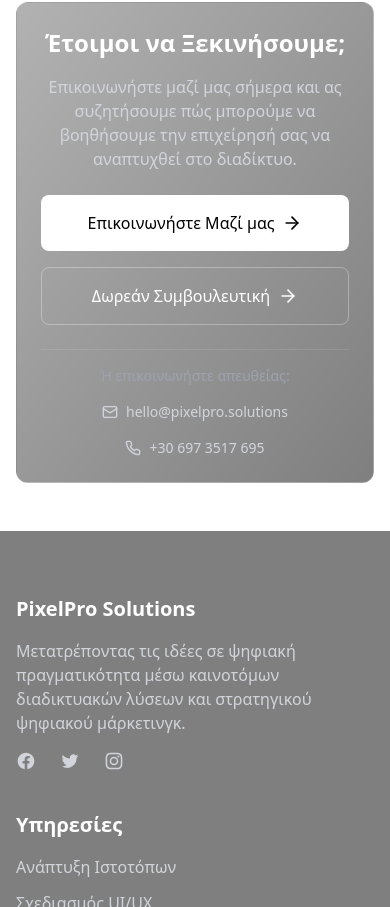
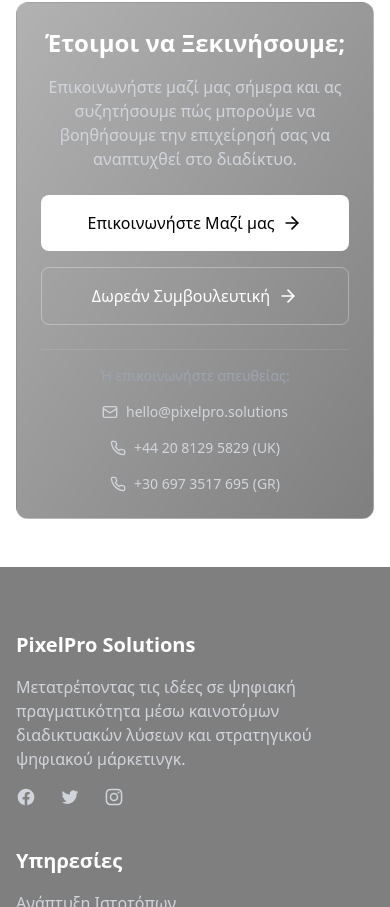
Before and after one commit to Pixelprosolutions/pprogr, a React (Vite) app: page / in a window 390 px wide. Shown: the part 11093-12000 px from the top of the page. Built offline with nearby package versions, Linux system fonts and the light colour scheme.

Commit message:
Add UK phone number to contact information

```diff
--- a/src/components/Contact.tsx
+++ b/src/components/Contact.tsx
@@ -78,9 +78,13 @@ const Contact: React.FC = () => {
                     <Mail className="h-4 w-4 mr-2" />
                     hello@pixelpro.solutions
                   </a>
+                  <a href="tel:+442081295829" className="flex items-center hover:text-white transition-colors">
+                    <Phone className="h-4 w-4 mr-2" />
+                    +44 20 8129 5829 (UK)
+                  </a>
                   <a href="tel:+306973517695" className="flex items-center hover:text-white transition-colors">
                     <Phone className="h-4 w-4 mr-2" />
-                    +30 697 3517 695
+                    +30 697 3517 695 (GR)
                   </a>
                 </div>
               </div>
--- a/src/components/Footer.tsx
+++ b/src/components/Footer.tsx
@@ -64,7 +64,8 @@ const Footer: React.FC = () => {
               <li className="text-gray-300">60100, Katerini</li>
               <li className="text-gray-300">Greece</li>
               <li className="text-gray-300">hello@pixelpro.solutions</li>
-              <li className="text-gray-300">+30 697 3517 695</li>
+              <li className="text-gray-300">+44 20 8129 5829 (UK)</li>
+              <li className="text-gray-300">+30 697 3517 695 (GR)</li>
             </ul>
           </div>
         </div>
--- a/src/pages/ConsultationPage.tsx
+++ b/src/pages/ConsultationPage.tsx
@@ -120,8 +120,12 @@ const ConsultationPage: React.FC = () => {
                       hello@pixelpro.solutions
                     </a>
                     {' | '}
+                    <a href="tel:+442081295829" style={{ color: '#f43f5e' }} className="hover:opacity-80">
+                      +44 20 8129 5829
+                    </a>
+                    {' | '}
                     <a href="tel:+306973517695" style={{ color: '#f43f5e' }} className="hover:opacity-80">
-                      +306973517695
+                      +30 697 3517 695
                     </a>
                   </p>
                 </div>
```
